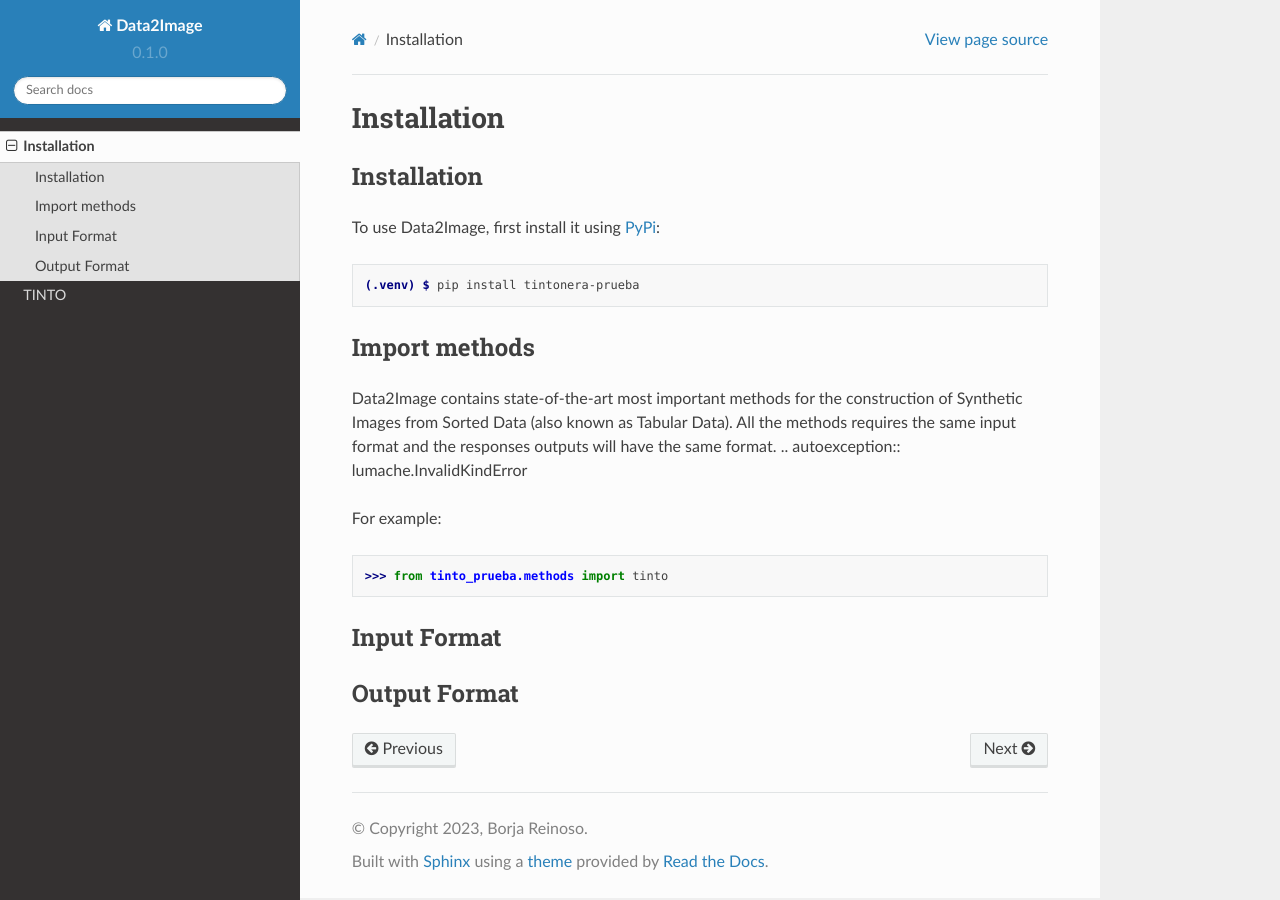
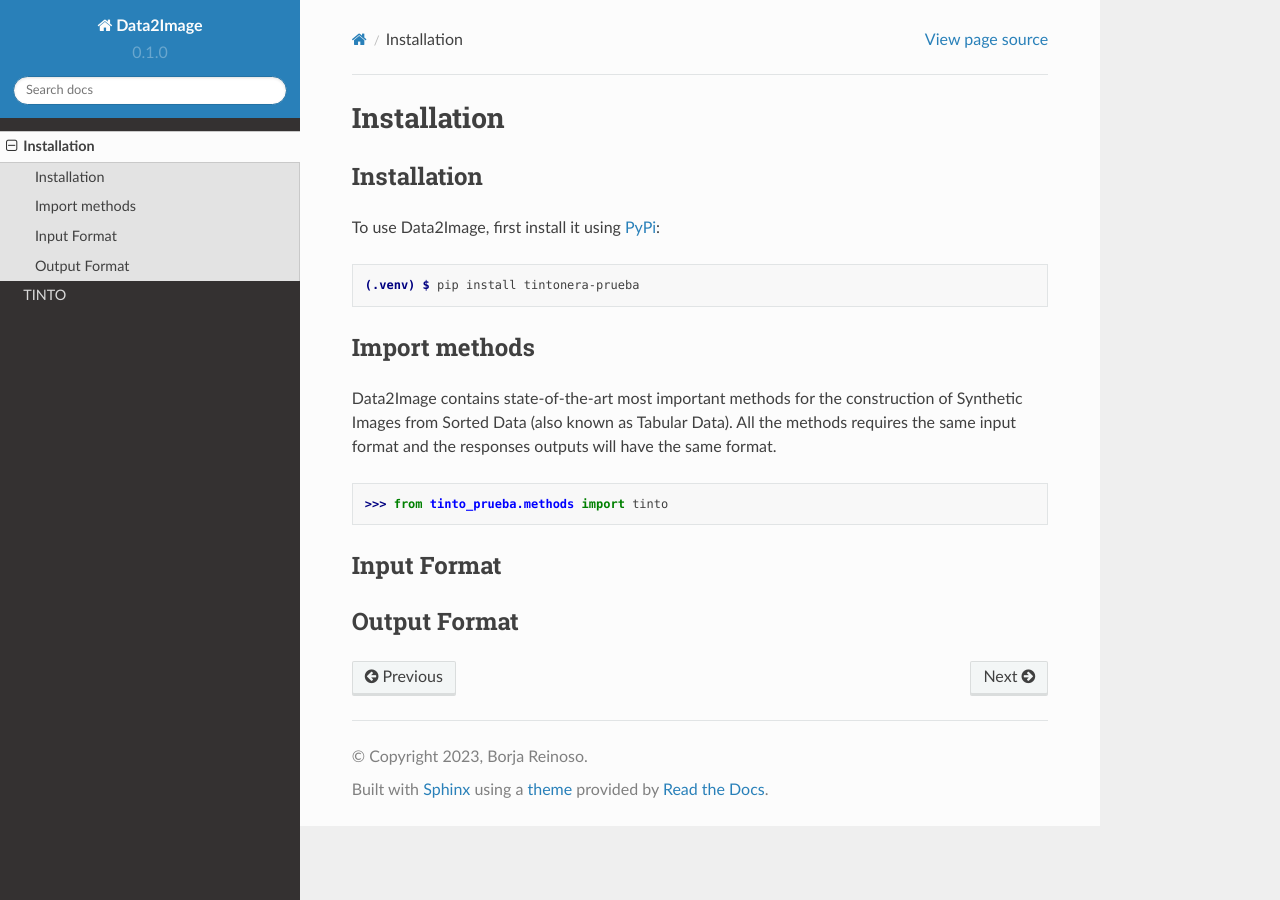
Before and after one commit to oeg-upm/TINTOlib-Documentation, a Sphinx documentation site: the page built from docs/source/installation.rst, in a window 1280 px wide. Built offline with Sphinx 7.4.7 and the Read the Docs theme 2.0.0, drawn with Linux system fonts in a browser that asks for light colours; pages that are not in the unit, such as notebooks, are missing from menus.

Commit message:
Update installation.rst

```diff
--- a/docs/source/installation.rst
+++ b/docs/source/installation.rst
@@ -15,9 +15,6 @@
 Import methods
 ----------------
 Data2Image contains state-of-the-art most important methods for the construction of Synthetic Images from Sorted Data (also known as Tabular Data). All the methods requires the same input format and the responses outputs will have the same format.
-.. autoexception:: lumache.InvalidKindError
-
-For example:
 
 >>> from tinto_prueba.methods import tinto
 
```
